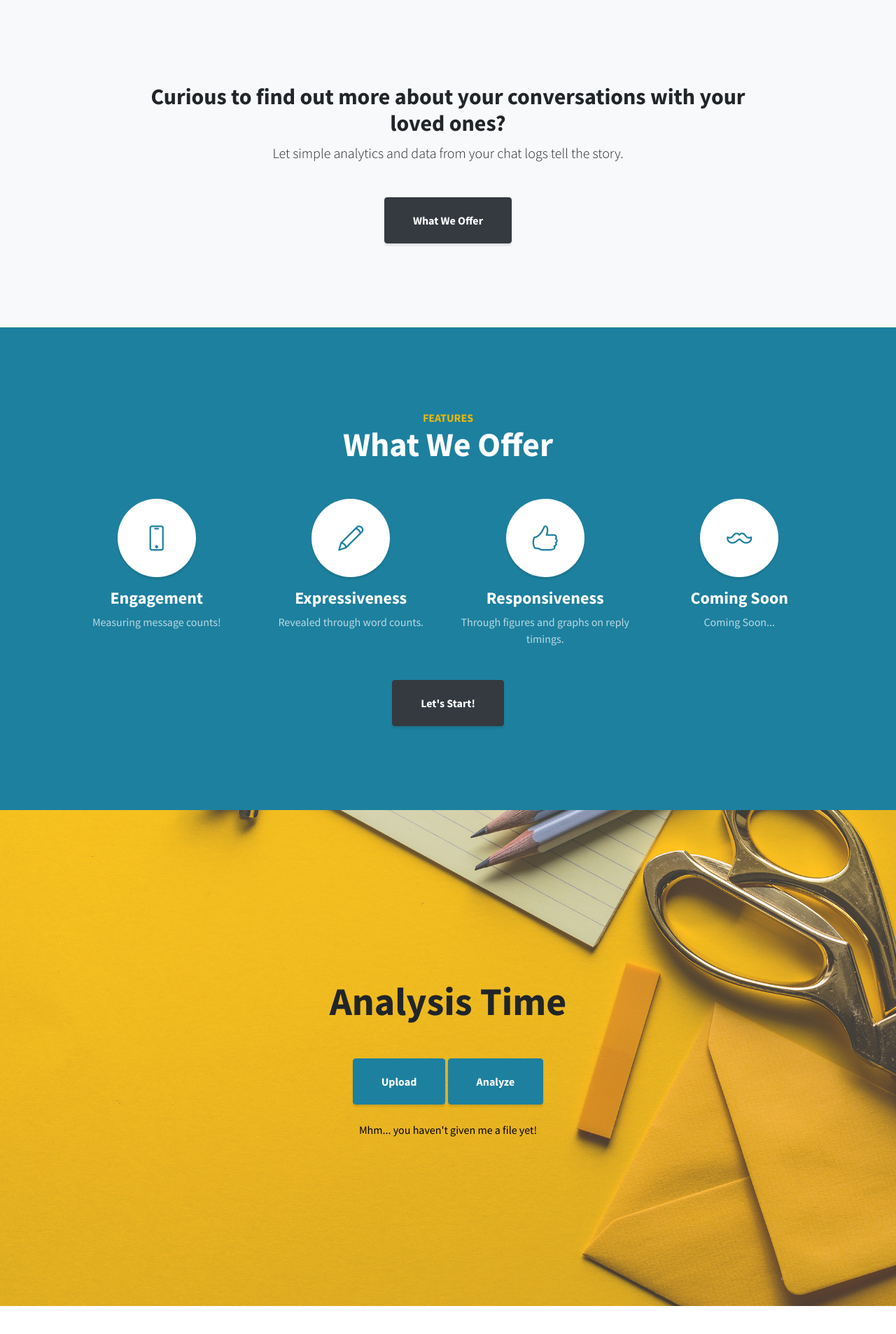
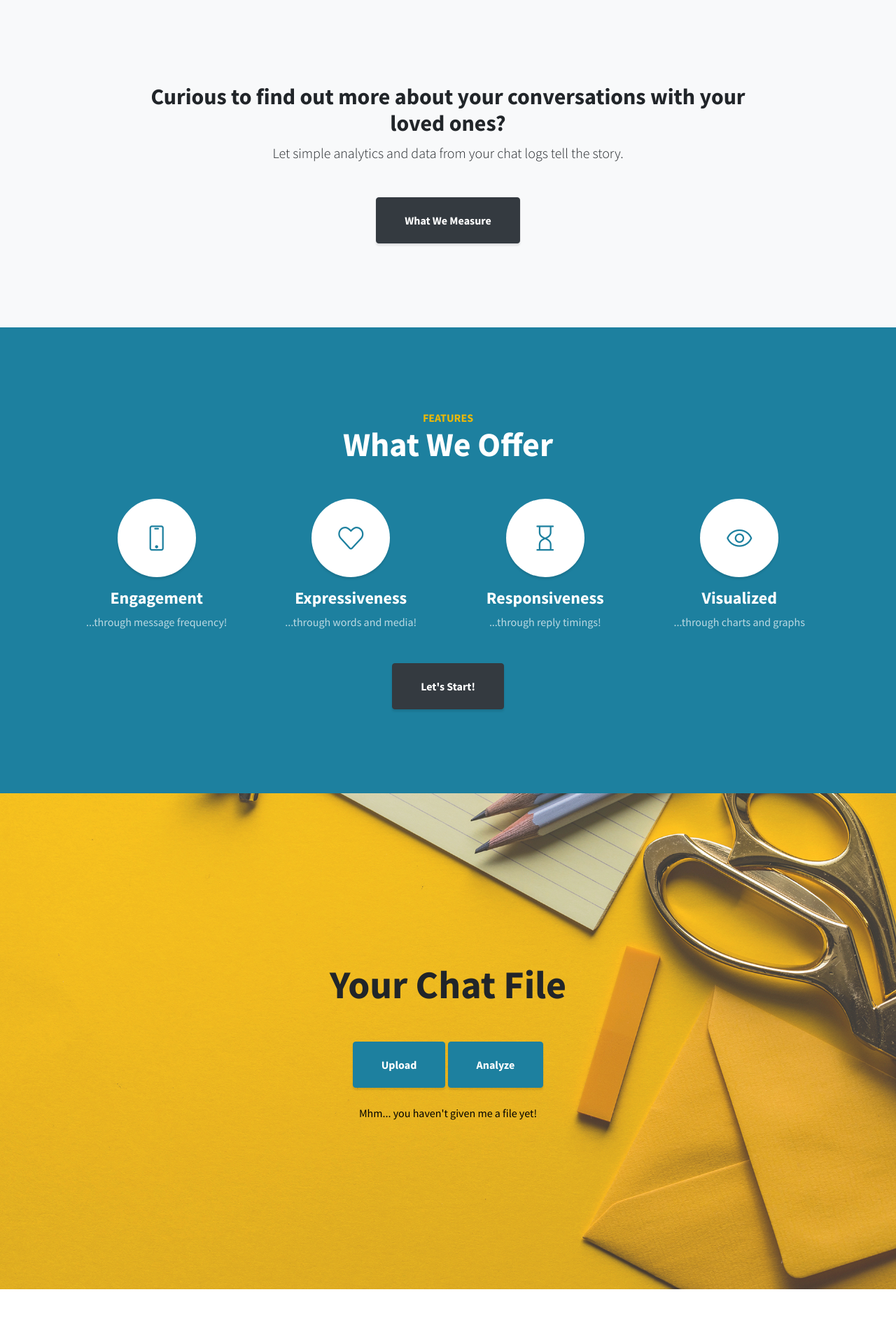
Before and after one commit to weilunn97/WhatStat-Django, a Django app: page / in a window 1280 px wide. Shown: the part 825-2732 px from the top of the page at 70% size. Run offline with Django 3.2, Linux system fonts and the light colour scheme; some libraries are stand-ins or nearby versions.

Commit message:
Adapted homepage.html

```diff
--- a/mysite/static/css/stylish-portfolio.css
+++ b/mysite/static/css/stylish-portfolio.css
@@ -251,7 +251,7 @@ h6 {
 }
 
 .portfolio-item .caption .caption-content h2 {
-  font-size: 0.8rem;
+  font-size: 1rem;
   text-transform: uppercase;
 }
 
--- a/mysite/whatsanalyzer/templates/whatsanalyzer/homepage_new.html
+++ b/mysite/whatsanalyzer/templates/whatsanalyzer/homepage_new.html
@@ -38,7 +38,7 @@
   <nav id="sidebar-wrapper">
     <ul class="sidebar-nav">
       <li class="sidebar-brand">
-        <a class="js-scroll-trigger" href="#page-top">Start Bootstrap</a>
+        <a class="js-scroll-trigger" href="#page-top">JourneyWithJed</a>
       </li>
       <li class="sidebar-nav-item">
         <a class="js-scroll-trigger" href="#page-top">Home</a>
@@ -79,7 +79,7 @@
         <div class="col-lg-10 mx-auto">
           <h2>Curious to find out more about your conversations with your loved ones?</h2>
           <p class="lead mb-5">Let simple analytics and data from your chat logs tell the story.</p>
-          <a class="btn btn-dark btn-xl js-scroll-trigger" href="#features">What We Offer</a>
+          <a class="btn btn-dark btn-xl js-scroll-trigger" href="#features">What We Measure</a>
         </div>
       </div>
     </div>
@@ -101,34 +101,34 @@
           <h4>
             <strong>Engagement</strong>
           </h4>
-          <p class="text-faded mb-0">Measuring message counts!</p>
+          <p class="text-faded mb-0">...through message frequency!</p>
         </div>
         <div class="col-lg-3 col-md-6 mb-5 mb-lg-0">
           <span class="service-icon rounded-circle mx-auto mb-3">
-            <i class="icon-pencil"></i>
+            <i class="icon-heart"></i>
           </span>
           <h4>
             <strong>Expressiveness</strong>
           </h4>
-          <p class="text-faded mb-0">Revealed through word counts.</p>
+          <p class="text-faded mb-0">...through words and media!</p>
         </div>
         <div class="col-lg-3 col-md-6 mb-5 mb-md-0">
           <span class="service-icon rounded-circle mx-auto mb-3">
-            <i class="icon-like"></i>
+            <i class="icon-hourglass"></i>
           </span>
           <h4>
             <strong>Responsiveness</strong>
           </h4>
-          <p class="text-faded mb-0">Through figures and graphs on reply timings.</p>
+          <p class="text-faded mb-0">...through reply timings!</p>
         </div>
         <div class="col-lg-3 col-md-6">
           <span class="service-icon rounded-circle mx-auto mb-3">
-            <i class="icon-mustache"></i>
+            <i class="icon-eye"></i>
           </span>
           <h4>
-            <strong>Coming Soon</strong>
+            <strong>Visualized</strong>
           </h4>
-          <p class="text-faded mb-0">Coming Soon...</p>
+          <p class="text-faded mb-0">...through charts and graphs</p>
         </div>
       </div>
       <h2>&zwnj;</h2>
@@ -142,7 +142,7 @@
   <!-- Callout -->
   <section class="callout" id="callout">
     <div class="container text-center">
-      <h2 class="mx-auto mb-5">Analysis Time</h2>
+      <h2 class="mx-auto mb-5">Your Chat File</h2>
       <!--USER FILE UPLOAD FORM-->
         <form method="post" enctype="multipart/form-data">
             {% csrf_token %}
@@ -283,44 +283,44 @@
       </div>
       <div class="row no-gutters">
         <div class="col-lg-6">
-          <a class="portfolio-item" href="#">
+          <a class="portfolio-item" href="https://github.com/weilunn97/Email-Fraud-NLP-" target="_blank">
             <span class="caption">
               <span class="caption-content">
-                <h2>Stationary</h2>
-                <p class="mb-0">A yellow pencil with envelopes on a clean, blue backdrop!</p>
+                <h2>Email Fraud Detection</h2>
+                <p class="mb-0">NLP-based binary classifier, deployed on actual email content!</p>
               </span>
             </span>
             <img class="img-fluid" src="{% static  'img/portfolio-1.jpg' %}" alt="">
           </a>
         </div>
         <div class="col-lg-6">
-          <a class="portfolio-item" href="#">
+          <a class="portfolio-item" href="https://github.com/weilunn97/WhatsAnalyzer-Android-" target="_blank">
             <span class="caption">
               <span class="caption-content">
-                <h2>Ice Cream</h2>
-                <p class="mb-0">A dark blue background with a colored pencil, a clip, and a tiny ice cream cone!</p>
+                <h2>WhatsAnalyzer Android</h2>
+                <p class="mb-0">The Android version of this very site! Enjoy WhatsAnalyzer across your devices!</p>
               </span>
             </span>
             <img class="img-fluid" src="{% static  'img/portfolio-2.jpg' %}" alt="">
           </a>
         </div>
         <div class="col-lg-6">
-          <a class="portfolio-item" href="#">
+          <a class="portfolio-item" href="https://github.com/weilunn97/WhatsAnalyzer--Django-" target="_blank">
             <span class="caption">
               <span class="caption-content">
-                <h2>Strawberries</h2>
-                <p class="mb-0">Strawberries are such a tasty snack, especially with a little sugar on top!</p>
+                <h2>WhatsAnalyzer Web</h2>
+                <p class="mb-0">The exact project that you're seeing right now!</p>
               </span>
             </span>
             <img class="img-fluid" src="{% static  'img/portfolio-3.jpg' %}" alt="">
           </a>
         </div>
         <div class="col-lg-6">
-          <a class="portfolio-item" href="#">
+          <a class="portfolio-item" href="https://github.com/weilunn97/CustomerReviewsClassifier-NLP-" target="_blank">
             <span class="caption">
               <span class="caption-content">
-                <h2>Workspace</h2>
-                <p class="mb-0">A yellow workspace with some scissors, pencils, and other objects.</p>
+                <h2>Customer Ratings Classifier</h2>
+                <p class="mb-0">A NLP-based multinomial classifier on e-commerce customers' comments!</p>
               </span>
             </span>
             <img class="img-fluid" src="{% static  'img/portfolio-4.jpg' %}" alt="">
@@ -333,12 +333,11 @@
   <!-- Call to Action -->
   <section class="content-section bg-primary text-white">
     <div class="container text-center">
-      <h2 class="mb-4">The buttons below are impossible to resist...</h2>
-      <a href="#" class="btn btn-xl btn-light mr-4">Click Me!</a>
-      <a href="#" class="btn btn-xl btn-dark">Look at Me!</a>
+      <h2 class="mb-4">IF YOU LOVED WHATSANALYZER...</h2>
+      <a href="https://github.com/weilunn97/WhatsAnalyzer--Django-" class="btn btn-xl btn-light mr-4">Give a Star!</a>
+      <a href="https://github.com/weilunn97/WhatsAnalyzer--Django-.git" class="btn btn-xl btn-dark">Let Me Contribute!</a>
     </div>
   </section>
-
 
 
   <!-- Footer -->
@@ -346,18 +345,18 @@
     <div class="container">
       <ul class="list-inline mb-5">
         <li class="list-inline-item">
-          <a class="social-link rounded-circle text-white mr-3" href="#">
-            <i class="icon-social-facebook"></i>
+          <a class="social-link rounded-circle text-white mr-3" href="https://www.linkedin.com/in/tan-wei-lun/" target="_blank">
+            <i class="icon-social-linkedin"></i>
           </a>
         </li>
         <li class="list-inline-item">
-          <a class="social-link rounded-circle text-white mr-3" href="#">
-            <i class="icon-social-twitter"></i>
+          <a class="social-link rounded-circle text-white mr-3" href="https://github.com/weilunn97" target="_blank">
+            <i class="icon-social-github"></i>
           </a>
         </li>
         <li class="list-inline-item">
-          <a class="social-link rounded-circle text-white" href="#">
-            <i class="icon-social-github"></i>
+          <a class="social-link rounded-circle text-white" href="https://www.instagram.com/frymeee/" target="_blank">
+            <i class="icon-social-instagram"></i>
           </a>
         </li>
       </ul>
```
